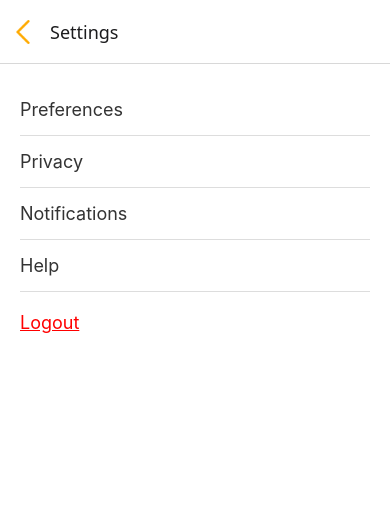
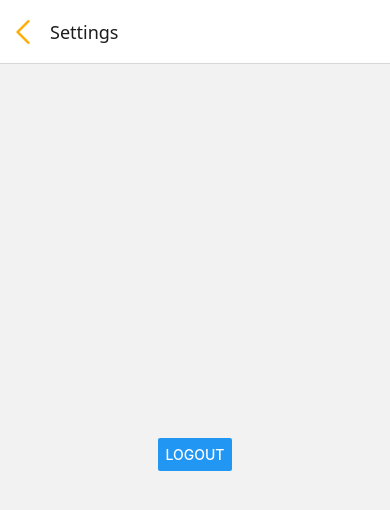
Before and after one commit to hankngo/AIpetite, a React Native app in the folder frontend/: screen /Settings in a window 390 px wide. Shown: the top 510 px of the page. Built offline with nearby package versions, Linux system fonts and the light colour scheme.

Commit message:
Updated login/register/logout logic

```diff
--- a/frontend/App.js
+++ b/frontend/App.js
@@ -3,6 +3,8 @@ import { NavigationContainer } from '@react-navigation/native';
 import { createStackNavigator } from '@react-navigation/stack';
 import { createBottomTabNavigator } from '@react-navigation/bottom-tabs';
 import { Image } from 'react-native';
+import { AuthProvider } from './src/context/AuthContext';
+
 
 import LoginScreen from './src/screens/LoginScreen';
 import RegisterScreen from './src/screens/RegisterScreen';
@@ -114,19 +116,13 @@ const TabNavigator = ({ route }) => {
 };
 
 const App = () => {
-  const [isAuthenticated, setIsAuthenticated] = useState(false);
-
   return (
-    <NavigationContainer>
-      <Stack.Navigator initialRouteName={isAuthenticated ? 'Tabs' : 'Login'}>
-        <Stack.Screen name="Login" component={LoginScreen} options={{ headerShown: false }}/>
-        <Stack.Screen name="Register" component={RegisterScreen} options={{ headerShown: false }} />
-        <Stack.Screen
-          name="Tabs"
-          component={TabNavigator}
-          options={{ headerShown: false }}
-          initialParams={{setIsAuthenticated }}
-        />
+    <AuthProvider>
+      <NavigationContainer>
+        <Stack.Navigator initialRouteName="Login">
+          <Stack.Screen name="Login" component={LoginScreen} options={{ headerShown: false }} />
+          <Stack.Screen name="Register" component={RegisterScreen} options={{ headerShown: false }} />
+          <Stack.Screen name="Tabs" component={TabNavigator} options={{ headerShown: false }} />
         <Stack.Screen
           name="Recommend"
           component={RecommendScreen}
@@ -147,6 +143,7 @@ const App = () => {
         />
         <Stack.Screen
           name="Settings"
+          component={SettingsScreen}
           options={{
             title: 'Settings',
             headerBackTitle: 'Account',
@@ -156,14 +153,12 @@ const App = () => {
             },
             headerBackImage: () => (
               <Image
-                source={require('./assets/images/back_icon.png')} // Your back arrow image
-                style={{ width: 24, height: 24, tintColor: '#ffaa00' }} // Set the back arrow color to #ffaa00
+                source={require('./assets/images/back_icon.png')}
+                style={{ width: 24, height: 24, tintColor: '#ffaa00' }}
               />
             ),
           }}
-        >
-          {(props) => <SettingsScreen {...props} setIsAuthenticated={setIsAuthenticated} />}
-        </Stack.Screen>
+        />
         <Stack.Screen
           name="RestaurantDetails"
           component={RestaurantDetails}
@@ -202,6 +197,7 @@ const App = () => {
         />
       </Stack.Navigator>
     </NavigationContainer>
+    </AuthProvider>
   );
 };
 
--- /dev/null
+++ b/frontend/src/context/AuthContext.js
@@ -0,0 +1,13 @@
+import React, { createContext, useState } from 'react';
+
+export const AuthContext = createContext();
+
+export const AuthProvider = ({ children }) => {
+  const [isAuthenticated, setIsAuthenticated] = useState(false);
+
+  return (
+    <AuthContext.Provider value={{ isAuthenticated, setIsAuthenticated }}>
+      {children}
+    </AuthContext.Provider>
+  );
+};
--- a/frontend/src/screens/AccountScreen.js
+++ b/frontend/src/screens/AccountScreen.js
@@ -355,12 +355,6 @@ const styles = StyleSheet.create({
   placeContainer: {
     marginBottom: 10,
   },
-
-  divider: {
-    height: 1,
-    backgroundColor: '#ccc',
-    marginVertical: 5,
-  },
 });
 
 export default AccountScreen;
--- a/frontend/src/screens/LoginScreen.js
+++ b/frontend/src/screens/LoginScreen.js
@@ -1,20 +1,13 @@
-import React, { useState } from 'react';
+import React, { useState, useContext } from 'react';
 import axios from 'axios';
 import { StyleSheet, Text, View, Image, TextInput, TouchableOpacity, ScrollView, Keyboard, TouchableWithoutFeedback, KeyboardAvoidingView, Platform } from 'react-native';
 import AsyncStorage from '@react-native-async-storage/async-storage';
+import { AuthContext } from '../context/AuthContext';
 
-
-const LoginScreen = ({ navigation, setIsAuthenticated }) => {
+const LoginScreen = ({ navigation }) => {
   const [email, setEmail] = useState('');
   const [password, setPassword] = useState('');
-
-  const storeData = async (key, value) => {
-    try {
-        await AsyncStorage.setItem(key, JSON.stringify(value));
-    } catch (error) {
-        console.error('Error storing data:', error);
-    }
-};
+  const { setIsAuthenticated } = useContext(AuthContext);
 
   const handleLogin = async () => {
     try {
@@ -23,11 +16,12 @@ const LoginScreen = ({ navigation, setIsAuthenticated }) => {
       console.log(result.data);
 
       // Store user_id, email, and token in AsyncStorage
-      await storeData('user_id', result.data.user_id); // Store user_id
-      await storeData('email', result.data.email);
-      await storeData('name', result.data.name);
-      await storeData('token', result.data.token);
+      await AsyncStorage.setItem('user_id', result.data.user_id);
+      await AsyncStorage.setItem('email', result.data.email);
+      await AsyncStorage.setItem('name', result.data.name);
+      await AsyncStorage.setItem('token', result.data.token);
 
+      setIsAuthenticated(true);
       console.log("Stored user_id: ", result.data.user_id);
       console.log("Stored name: ", result.data.name);
       console.log("Login successful. Navigating to Home...");
--- a/frontend/src/screens/SettingsScreen.js
+++ b/frontend/src/screens/SettingsScreen.js
@@ -1,34 +1,30 @@
-import React from 'react';
-import { StyleSheet, View, Text, TouchableOpacity, ScrollView } from 'react-native';
+import React, { useContext } from 'react';
+import { View, Button, StyleSheet } from 'react-native';
+import AsyncStorage from '@react-native-async-storage/async-storage';
+import { AuthContext } from '../context/AuthContext';
 
-const SettingsScreen = ({ navigation, setIsAuthenticated }) => {
-  const handleLogout = () => {
-    setIsAuthenticated(false);
-    navigation.reset({
-      index: 0,
-      routes: [{ name: 'Login' }],
-    });
+const SettingsScreen = ({ navigation }) => {
+  const { setIsAuthenticated } = useContext(AuthContext);
+
+  const handleLogout = async () => {
+    try {
+      await AsyncStorage.clear();
+      console.log('AsyncStorage cleared. User logged out successfully.');
+      setIsAuthenticated(false);
+      navigation.reset({
+        index: 0,
+        routes: [{ name: 'Login' }],
+      });
+    } catch (error) {
+      console.error('Error during logout:', error);
+      alert('There was an issue logging out. Please try again.');
+    }
   };
+
 
   return (
     <View style={styles.container}>
-      <ScrollView contentContainerStyle={styles.contentContainer}>
-        <View style={styles.settingsOption}>
-          <Text style={styles.optionText}>Preferences</Text>
-        </View>
-        <View style={styles.settingsOption}>
-          <Text style={styles.optionText}>Privacy</Text>
-        </View>
-        <View style={styles.settingsOption}>
-          <Text style={styles.optionText}>Notifications</Text>
-        </View>
-        <View style={styles.settingsOption}>
-          <Text style={styles.optionText}>Help</Text>
-        </View>
-        <TouchableOpacity onPress={handleLogout} style={styles.logoutButton}>
-          <Text style={styles.logoutText}>Logout</Text>
-        </TouchableOpacity>
-      </ScrollView>
+      <Button title="Logout" onPress={handleLogout} />
     </View>
   );
 };
@@ -36,29 +32,8 @@ const SettingsScreen = ({ navigation, setIsAuthenticated }) => {
 const styles = StyleSheet.create({
   container: {
     flex: 1,
-    backgroundColor: '#fff',
-    padding: 20,
-  },
-  contentContainer: {
-    flexGrow: 1,
-  },
-  settingsOption: {
-    paddingVertical: 15,
-    borderBottomWidth: 1,
-    borderBottomColor: '#ddd',
-  },
-  optionText: {
-    fontSize: 18,
-    color: '#333',
-  },
-  logoutButton: {
-    marginTop: 20,
-    alignSelf: 'flex-start',
-  },
-  logoutText: {
-    fontSize: 18,
-    color: 'red',
-    textDecorationLine: 'underline',
+    justifyContent: 'center',
+    alignItems: 'center',
   },
 });
 
```
Also changed, not shown: frontend/src/screens/RegisterScreen.js (+6 -1 lines), 1 other file (tests, documents, lock files or other folders).
